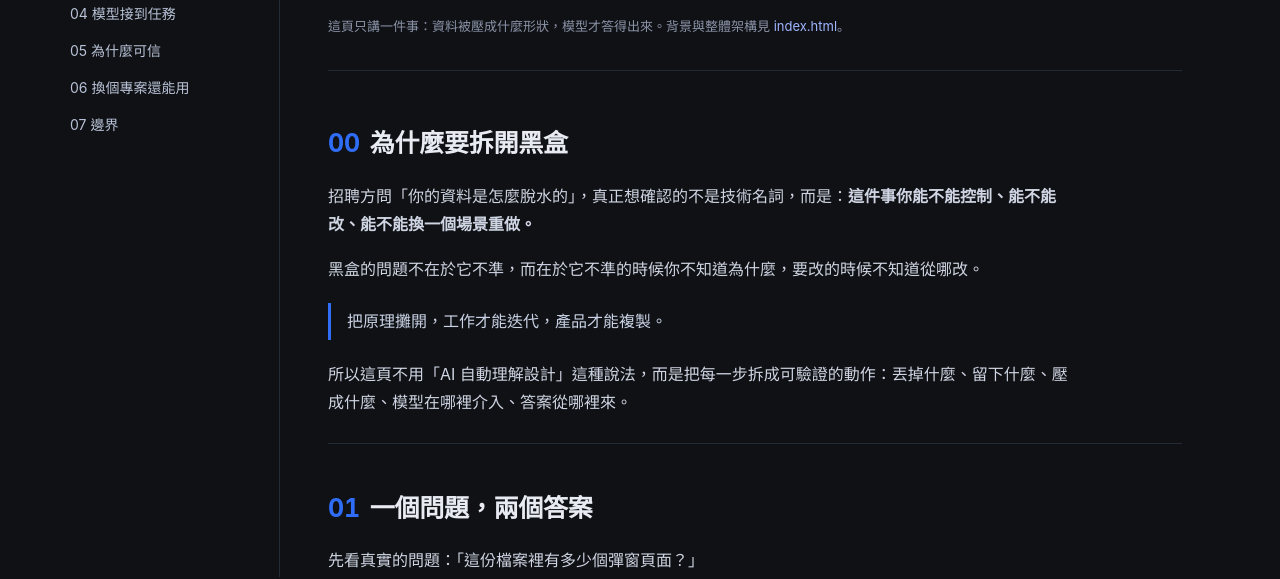
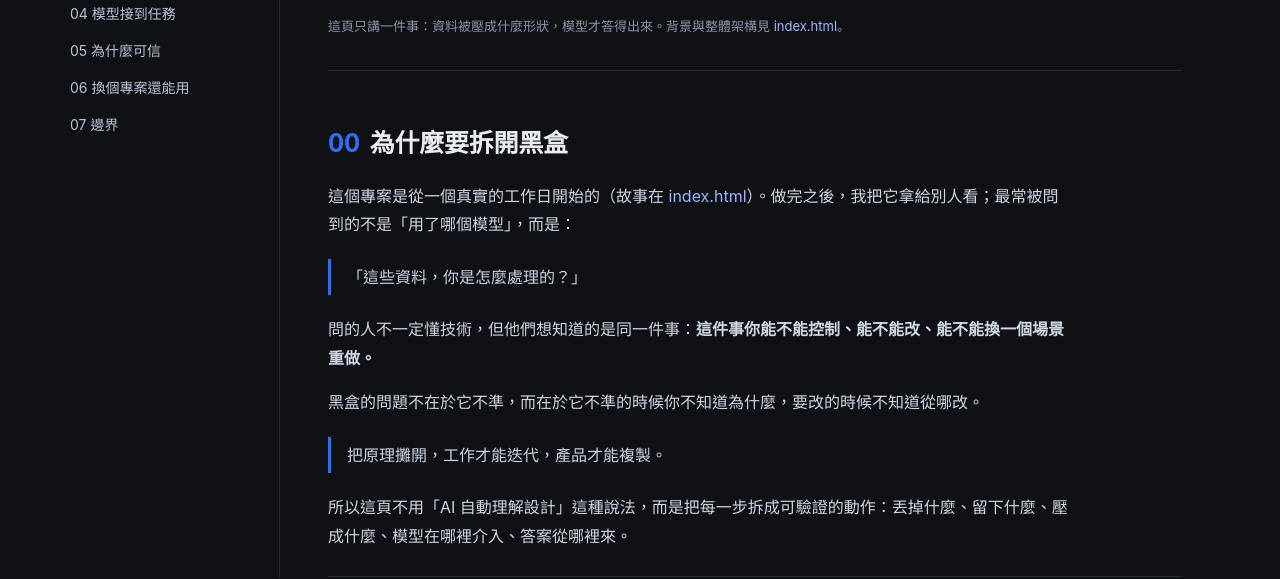
Before and after one commit to yandapengh/Rea-FigmaDesign, a website: page docs/graph.html in a window 1280 px wide. Shown: the part 223-802 px from the top of the page. Drawn offline with Linux system fonts and the light colour scheme.

Commit message:
docs(graph): rewrite the opening question so it is not framed as a recruiter interrogation

```diff
--- a/docs/graph.html
+++ b/docs/graph.html
@@ -90,7 +90,9 @@
 
 <section id="s0">
   <h2><span class="num">00</span>為什麼要拆開黑盒</h2>
-  <p>招聘方問「你的資料是怎麼脫水的」，真正想確認的不是技術名詞，而是：<strong>這件事你能不能控制、能不能改、能不能換一個場景重做。</strong></p>
+  <p>這個專案是從一個真實的工作日開始的（故事在 <a href="index.html#p1-0">index.html</a>）。做完之後，我把它拿給別人看；最常被問到的不是「用了哪個模型」，而是：</p>
+  <div class="quote">「這些資料，你是怎麼處理的？」</div>
+  <p>問的人不一定懂技術，但他們想知道的是同一件事：<strong>這件事你能不能控制、能不能改、能不能換一個場景重做。</strong></p>
   <p>黑盒的問題不在於它不準，而在於它不準的時候你不知道為什麼，要改的時候不知道從哪改。</p>
   <div class="quote">把原理攤開，工作才能迭代，產品才能複製。</div>
   <p>所以這頁不用「AI 自動理解設計」這種說法，而是把每一步拆成可驗證的動作：丟掉什麼、留下什麼、壓成什麼、模型在哪裡介入、答案從哪裡來。</p>
```
Also changed, not shown: TODO.md (+2 -0 lines).
